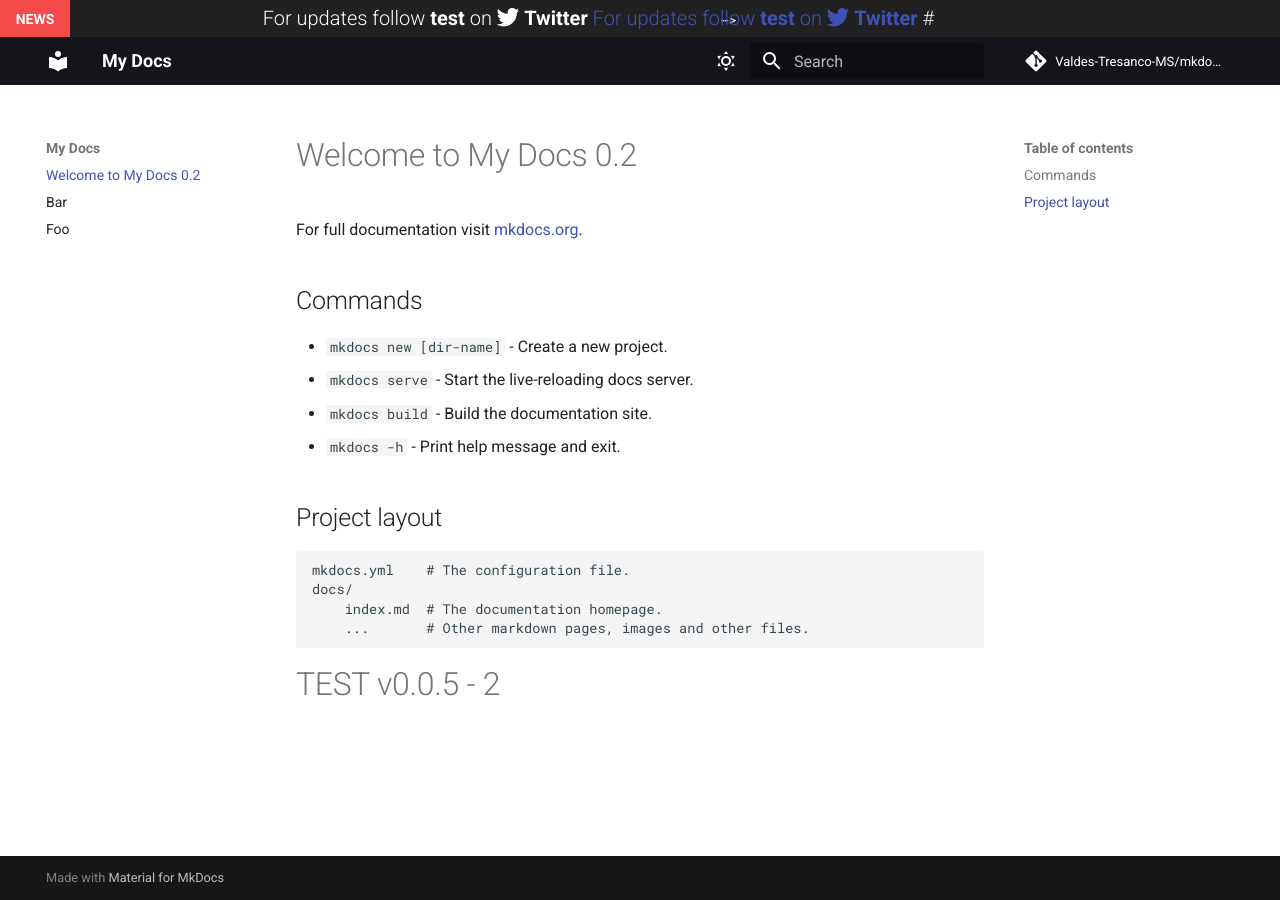
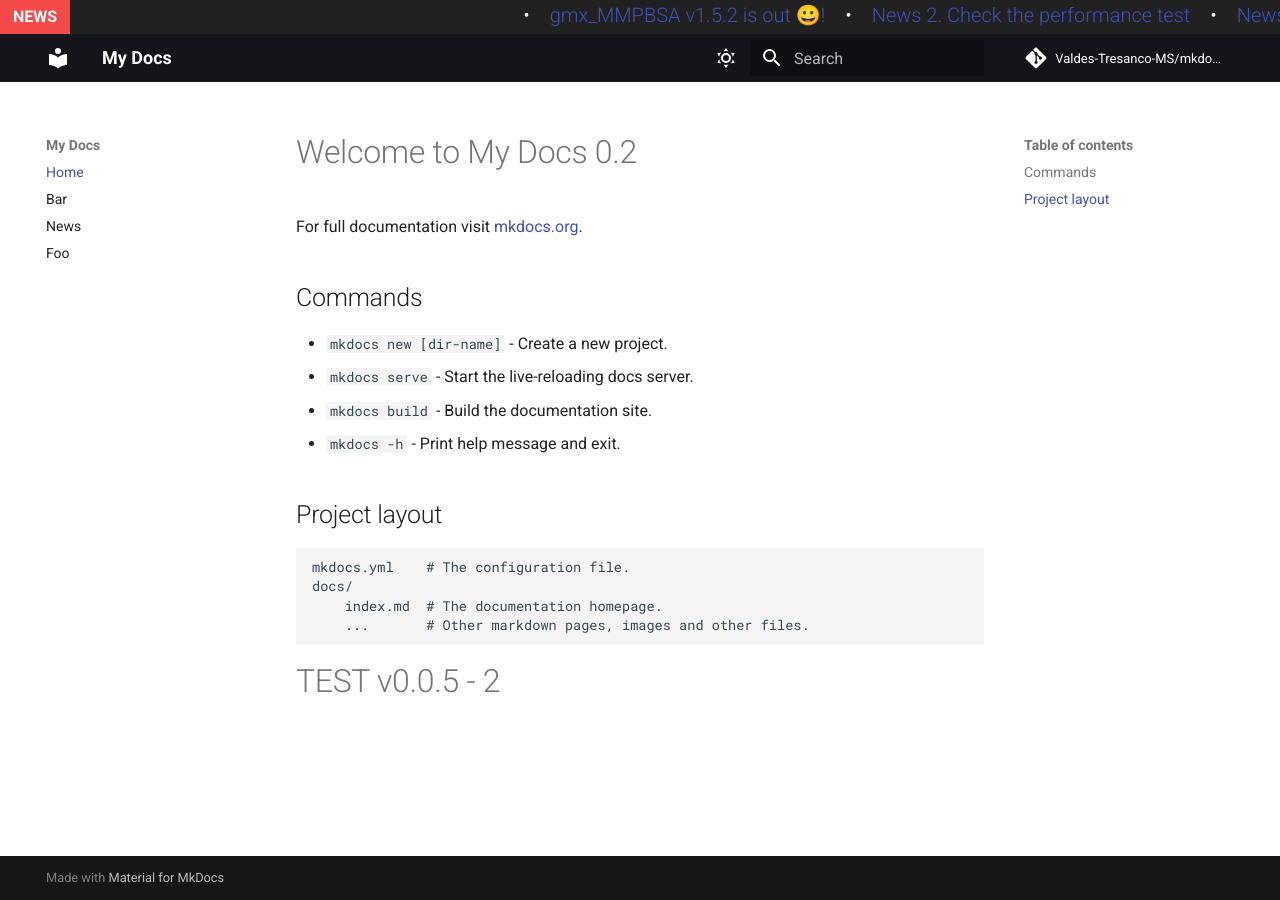
Before and after one commit to Valdes-Tresanco-MS/mkdocks_versioning_test, an MkDocs documentation site: the page built from docs/index.md, in a window 1280 px wide. Built offline with MkDocs 1.6.1 and Material for MkDocs 9.7.7, drawn with Linux system fonts in a browser that asks for light colours; comment, search, counter and statistics services are not loaded; the version menu is left out.

Commit message:
added news section

```diff
--- /dev/null
+++ b/docs/news.js
@@ -0,0 +1,4 @@
+data = '[{"news" : ["gmx_MMPBSA v1.5.2 is out 😀!", "News 2. Check the performance test", "News 3. Check the' +
+    ' performance test", "News 4. Check the performance test"], "urls":' +
+    ' ["https://github.com/adajhu/Protein-pKa-prediction-by-tree-based-machine-learning", "#","#","#"]},' +
+    '{"name" : "Abhinandan", "age" : "20"}]';
--- a/docs/overrides/main.html
+++ b/docs/overrides/main.html
@@ -8,37 +8,26 @@
 {% endblock %}
 {% block extrahead %}
   <link rel="stylesheet" href="{{ 'overrides/stylesheets/global.css' | url }}">
+
+
 {% endblock %}
 {% block announce %}
+<div class="" >
   <span class="title">NEWS</span>
-  <p class="moving-text">
-      <a href="https://twitter.com/test" style="color: white; padding: 0; margin: 0;">
-        For updates follow <strong>test</strong> on
-        <span class="twemoji twitter">
-          {% include ".icons/fontawesome/brands/twitter.svg" %}
-        </span>
-        <strong>Twitter</strong>
-        </a>
-        <a href="https://twitter.com/test" style="text-decoration: none !important; padding: 0; margin: 0;">
-        For updates follow <strong>test</strong> on
-        <span class="twemoji twitter">
-          {% include ".icons/fontawesome/brands/twitter.svg" %}
-        </span>
-        <strong>Twitter</strong>
-        </a>
-      <span class="dot">#</span>
+    <div id="demoB">
 
-  </p>
-<!--  <p class="moving-text">This is made with CSS</p>-->
-
-    <!-- The styles -->
-
-
-<!--  <a href="https://twitter.com/squidfunk">-->
-<!--    For updates follow <strong>@squidfunk</strong> on-->
-<!--    <span class="twemoji twitter">-->
-<!--      {% include ".icons/fontawesome/brands/twitter.svg" %}-->
-<!--    </span>-->
-<!--    <strong>Twitter</strong>-->
-<!--  </a>-->
+    </div>
+</div>
+<script type="text/javascript" src="{{ 'news.js' | url }}"></script>
+<script type="text/javascript">
+    const mydata = JSON.parse(data);
+    let list = "<p class='moving-text'>";
+    mydata[0].news.forEach((num1, index) => {
+        const num2 = mydata[0].urls[index];
+        list += `<span class="bullet">&bull;</span>`
+        list += `<a href=${num2}>${num1}</a>`;
+    });
+    list += "</p>";
+    document.getElementById("demoB").innerHTML = list;
+</script>
 {% endblock %}
--- a/docs/overrides/stylesheets/global.css
+++ b/docs/overrides/stylesheets/global.css
@@ -78,10 +78,10 @@
 
 .title {
     width: 70px;
-    height: 38px;
+    height: 1.7rem;
     background-color: #F44A4A;
     color: #FFF;
-    font-size: 14px;
+    font-size: .8rem;
     font-weight: 700;
     position: absolute;
     top: 0;
@@ -90,6 +90,7 @@
     display: flex;
     align-items: center;
     justify-content: center;
+    /*padding: 1px 1px;*/
 }
 
 /* Makes the animation pause on hover */
@@ -105,6 +106,7 @@
 
     width: auto;
     line-height: 15px;
+    white-space: nowrap;
 }
 .moving-text:hover{
     animation-play-state: paused;
@@ -125,7 +127,20 @@
 }
 
 .md-banner__inner {
-    font-size: .7rem;
     margin: 0.3rem auto;
-    padding: 0 0.8rem;
 }
+
+.news_ul {
+    margin: 0;
+    padding: 0 !important;
+}
+
+
+.news_ul li {
+    display: inline-block !important;
+    padding: 0 20px;
+}
+
+.bullet {
+    padding: 0 20px;
+}
--- a/mkdocs.yml
+++ b/mkdocs.yml
@@ -50,3 +50,10 @@ theme:
 extra:
   version:
     provider: mike
+
+
+nav:
+  - Home: index.md
+  - Bar: bar.md
+  - News: news.md
+  - Foo: foo.md
```
